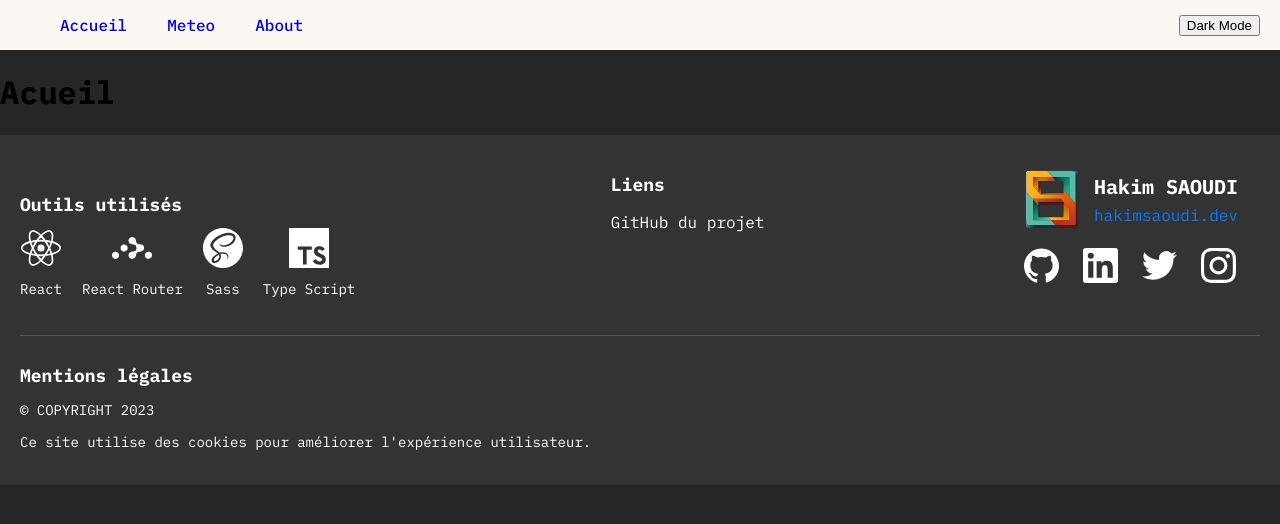
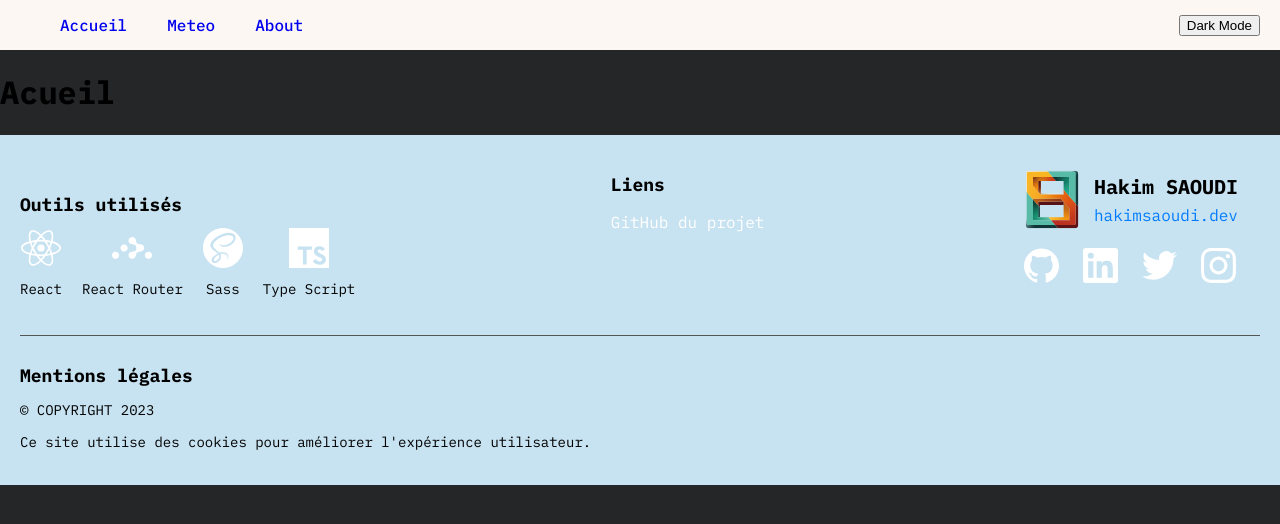
Before and after one commit to saoudi-h/meteo-react-app, a React (Create React App) app: page / in a window 1280 px wide. Shown: the top 524 px of the page. Built offline with nearby package versions, Linux system fonts and the light colour scheme.

Commit message:
update Footer with dark mode

```diff
--- a/src/components/footer/Footer.scss
+++ b/src/components/footer/Footer.scss
@@ -1,11 +1,17 @@
+@import '../../styles/colors';
+
 .footer {
-  background-color: #333;
-  color: #fff;
+  background-color: $primary-200;
+  color: black;
   padding: 20px;
   display: flex;
   flex-wrap: wrap;
   justify-content: space-between;
   margin-top:auto;
+
+  &.dark{
+    background: $primary-800;
+  }
 
   h3 {
     font-size: 18px;
--- a/src/components/footer/Footer.tsx
+++ b/src/components/footer/Footer.tsx
@@ -2,12 +2,14 @@ import React from 'react'
 import './Footer.scss'
 import ToolDevList from './toolDevList/ToolDevList'
 import AuthorCard from './authorCard/AuthorCard'
-
+import { useTheme } from '../../contexts/ThemeContext'
+import { classNames } from '../lib/classnames'
 const Footer: React.FC = () => {
+  const { theme } = useTheme();
   return (
-    <footer className="footer">
+    <footer className={classNames('footer', theme)}>
       <div className="footer-tools">
-        <ToolDevList/>
+        <ToolDevList />
 
       </div>
       <div className="footer-links">
@@ -16,7 +18,7 @@ const Footer: React.FC = () => {
           <li><a href="https://github.com/votre-utilisateur/votre-projet">GitHub du projet</a></li>
         </ul>
       </div>
-      <AuthorCard/>
+      <AuthorCard />
       <div className="footer-legal">
         <h3>Mentions légales</h3>
         <p>© COPYRIGHT {new Date().getFullYear()}<br /></p>
```
